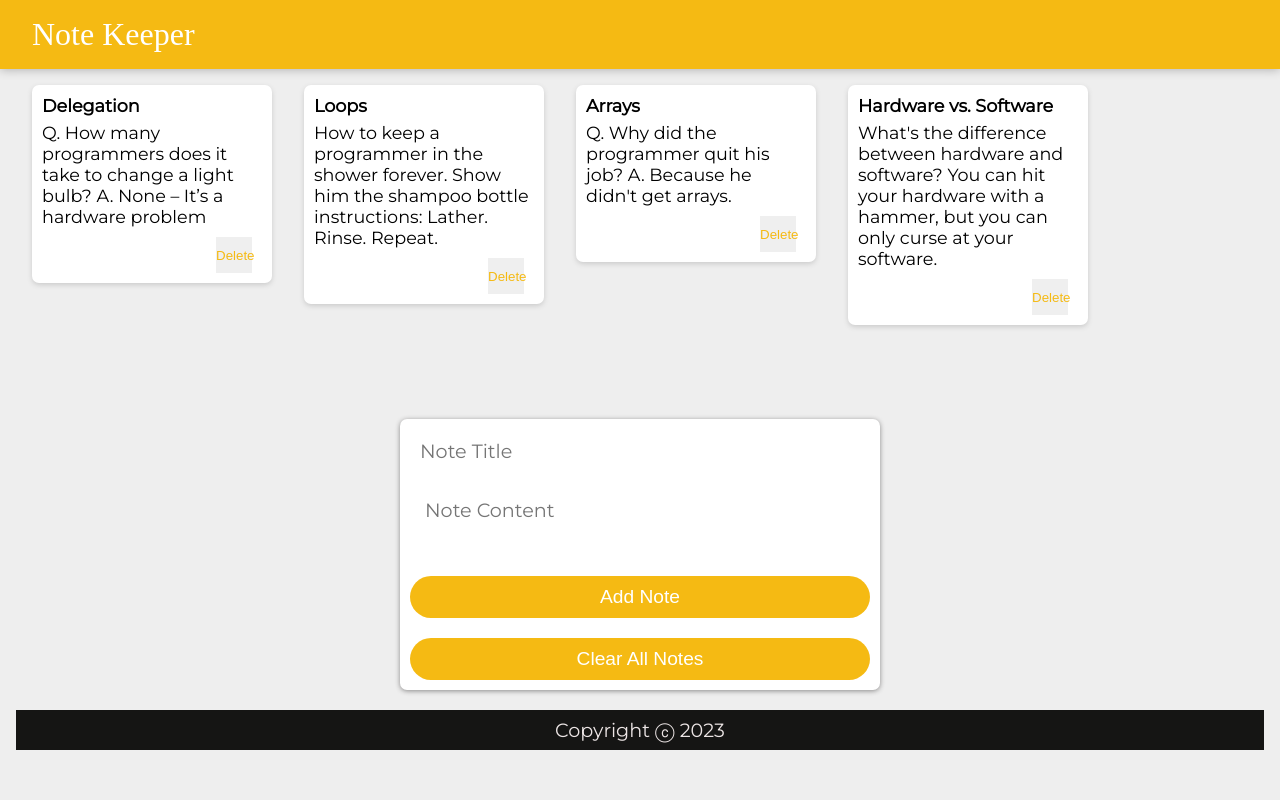
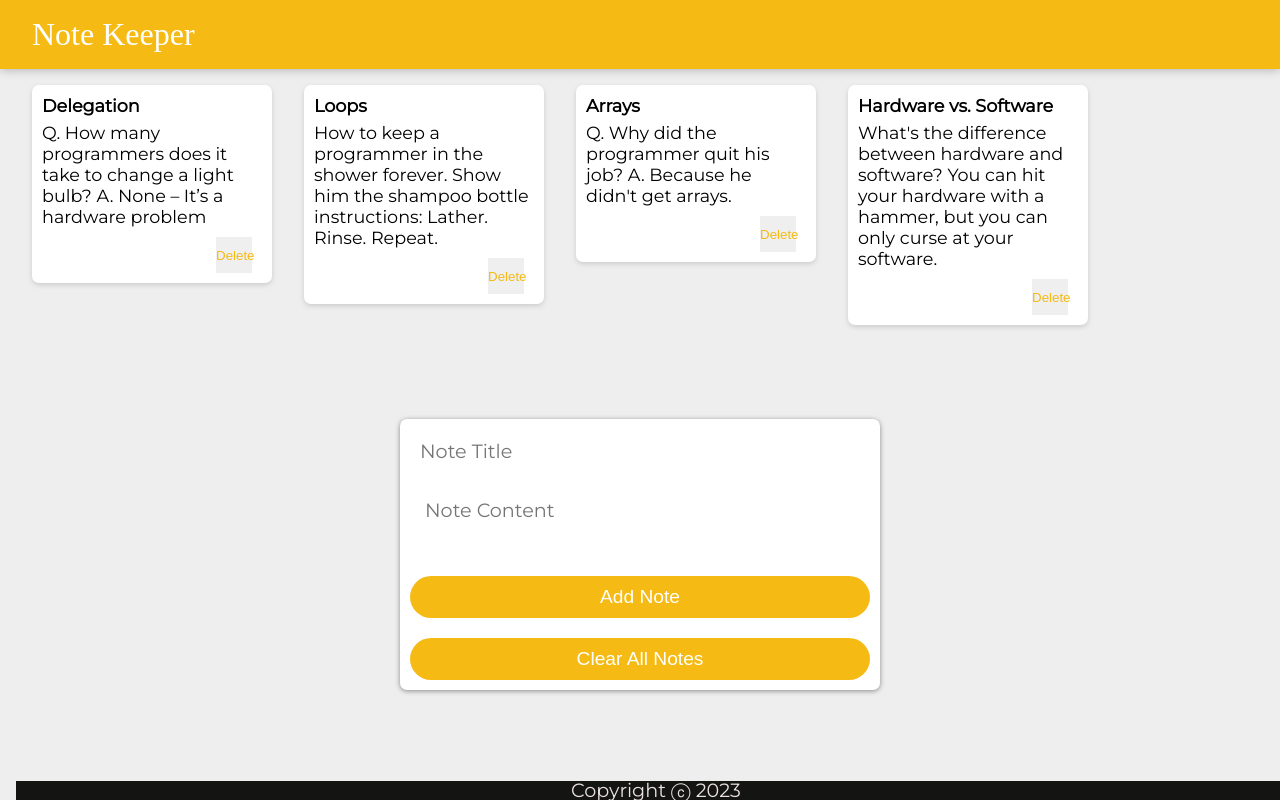
Before and after one commit to urmil255/Final-project-react, a React (Create React App) app: page / in a window 1280 px wide. Built offline with nearby package versions, Linux system fonts and the light colour scheme; a web font is replaced by a local one.

Commit message:
fixing footer

```diff
--- a/public/styles.css
+++ b/public/styles.css
@@ -24,26 +24,44 @@ header h1 {
   font-weight: 200;
 }
 footer {
-  background-color: #151514;
+  display: flex;
+  justify-content: center;
+  align-items: center;
+  background-color: #141413;
   color: #fff;
   position: relative;
   bottom: 0;
   width: 100%;
-  height: 2.5rem;
+  height: 1.2rem;
   font-size: 1.2rem;
-  text-align: center;
-  display: flex;
-  justify-content: center;
-  align-items: center;
-  clear: both; /* Add this property to clear any floats and prevent overlap */
+}
+
+/* Media query for small screens (e.g., mobile phones) */
+@media (max-width: 576px) {
+  footer {
+    position: static; /* Set to static for small screens */
+  }
+}
+
+/* Media query for medium-sized screens (e.g., tablets) */
+@media (min-width: 577px) and (max-width: 992px) {
+  footer {
+    position: fixed; /* Set to fixed for medium-sized screens */
+    left: 0;
+  }
+}
+
+/* Media query for large screens (e.g., desktops) */
+@media (min-width: 993px) {
+  footer {
+    position: fixed; /* Set to fixed for large screens */
+  }
 }
 
 
 
-
-
 footer p {
-  color: #ece5e5;
+  color: #eae1e1;
 }
 .note {
   background: #fff;
@@ -71,10 +89,11 @@ footer p {
   position: relative;
   width: 100%;
   max-width: 480px; /* Limit the maximum width */
-  margin: 350px auto 20px auto;
+  margin: 400px auto 20px auto;
   background: #fff;
-  padding: 10px;
-  border-radius: 7px;
+  padding: 100px;
+  border-radius: 5px;
+  margin-top: 5px;
   box-shadow: 0 1px 5px rgb(138, 137, 137);
   overflow: hidden; /* Add overflow property */
 }
```
